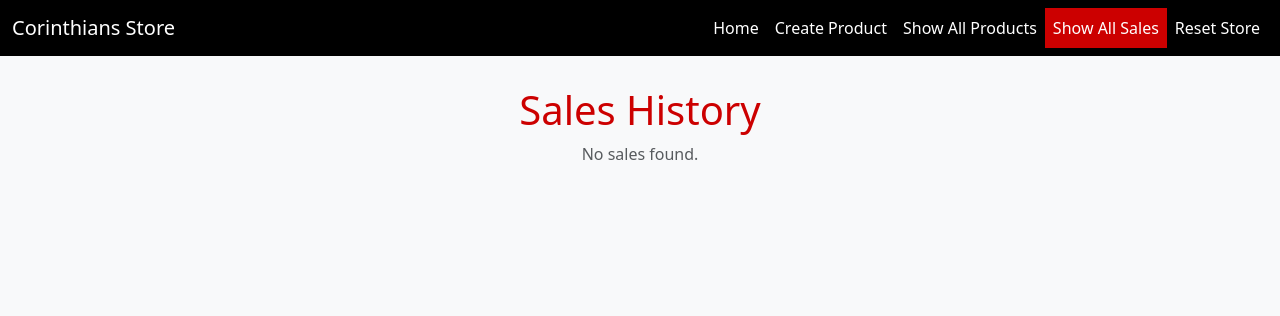
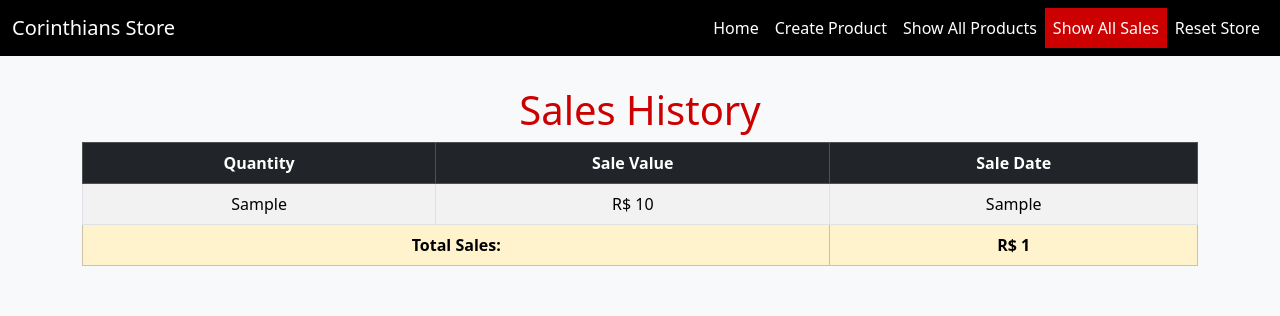
Before and after one commit to Guerzony/CorinthiansStore, a Flask app: template frontend/templates/vendas.html in a window 1280 px wide. Shown: the top 316 px of the page. Run offline with Flask 3, Linux system fonts and the light colour scheme; the template is opened without the code that fills it: most values are stand-ins (such as "Sample title", 1, 10 or a date in 2020).

Commit message:
fix errors

```diff
--- a/frontend/templates/vendas.html
+++ b/frontend/templates/vendas.html
@@ -66,7 +66,7 @@
     <div class="container mt-4">
         <h1 class="text-center">Sales History</h1>
 
-        {% if sales %}
+        {% if vendas %}
             <div class="table-responsive">
                 <table class="table table-striped table-bordered align-middle text-center">
                     <thead class="table-dark">
@@ -86,7 +86,7 @@
                         {% endfor %}
                         <tr class="table-warning">
                             <td colspan="2" class="fw-bold">Total Sales:</td>
-                            <td class="fw-bold">$ {{ total_vendas }}</td>
+                            <td class="fw-bold">R$ {{ total_vendas }}</td>
                         </tr>
                     </tbody>
                 </table>
```
